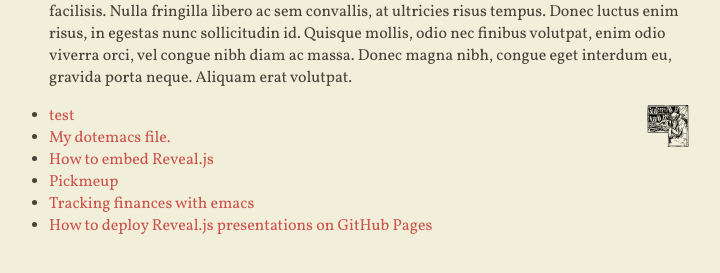
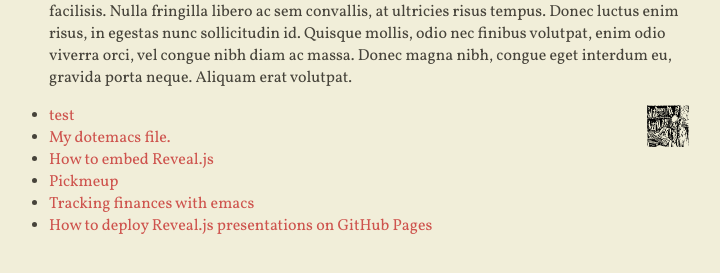
Before and after one commit to rs2/anbasile.github.io, a Jekyll site: the page built from index.html, in a window 1280 px wide. Shown: the part 525-798 px from the top of the page, without its empty margins (291-1011 px from the left). Built offline with Jekyll 4.4.1, drawn with Linux system fonts in a browser that asks for light colours; nearby versions of some CDN libraries.

Commit message:
Update postlist.html

```diff
--- a/_includes/postlist.html
+++ b/_includes/postlist.html
@@ -4,7 +4,7 @@
 Lorem ipsum dolor sit amet, consectetur adipiscing elit. Ut eu dolor non tellus feugiat lobortis et sit amet velit. Curabitur et commodo risus. Etiam mollis sapien in ante varius facilisis. Nulla fringilla libero ac sem convallis, at ultricies risus tempus. Donec luctus enim risus, in egestas nunc sollicitudin id. Quisque mollis, odio nec finibus volutpat, enim odio viverra orci, vel congue nibh diam ac massa. Donec magna nibh, congue eget interdum eu, gravida porta neque. Aliquam erat volutpat.
 
   </p>
-  <img src="../images/oldmanandbooks.svg" style="float:right;width:42px;height:42px;">
+  <img src="../images/oldmanandbooks.png" style="float:right;width:42px;height:42px;">
   {% for post in site.posts %}
     <li>
       <a href="{{ post.url }}">{{ post.title }}</a>
```
